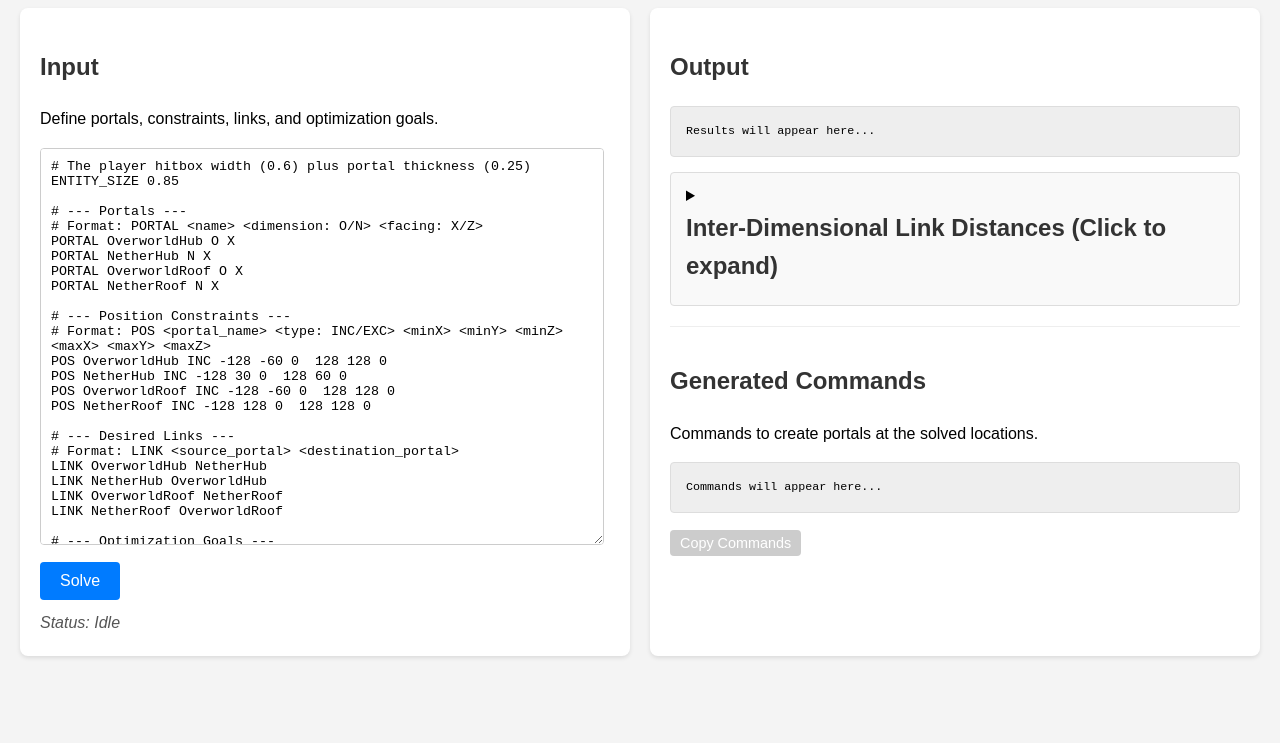
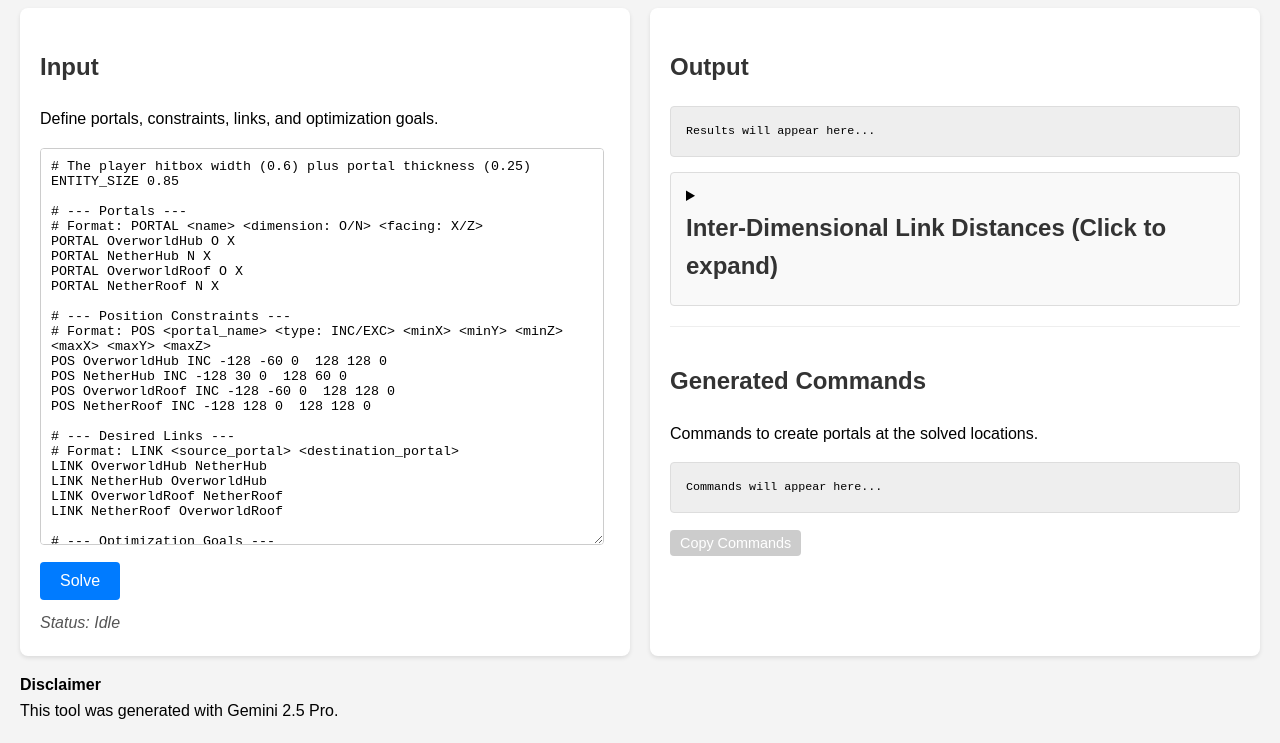
Before and after one commit to Qendolin/nether-portal-solver, a plain HTML site: page index.html in a window 1280 px wide. Shown: the part 86-829 px from the top of the page. Before the commit the page ends 800 px from the top, so only its background shows below. Drawn offline with Linux system fonts and the light colour scheme.

Commit message:
Add LLM disclaimer

```diff
--- a/index.html
+++ b/index.html
@@ -74,6 +74,11 @@ OPTIMIZE_POS OverworldRoof 0 60 0 1.0
 			</div>
 		</div>
 
+		<p>
+			<b>Disclaimer</b><br />
+			This tool was generated with Gemini 2.5 Pro.
+		</p>
+
 		<script src="js/utils.js"></script>
 		<script src="js/parser.js"></script>
 		<script src="js/solver.js"></script>
```
